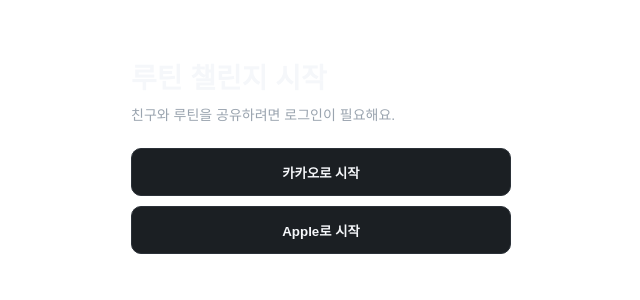
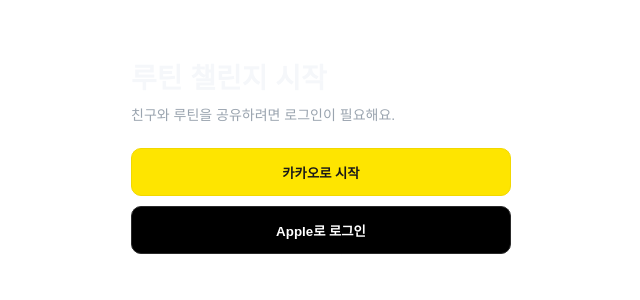
Before and after one commit to jxxh204/routine-app, a Next.js app in the folder apps/web/: page /auth in a window 1280 px wide. Shown: the top 300 px of the page, without its empty margins (319-959 px from the left). Built offline with nearby package versions, Linux system fonts and the light colour scheme; no server answers.

Commit message:
feat(web): align social login button UI with provider guidelines

```diff
--- a/apps/web/src/app/auth/page.tsx
+++ b/apps/web/src/app/auth/page.tsx
@@ -2,14 +2,9 @@
 
 import { useMemo, useState } from 'react';
 
+import { getSocialButtonConfig } from '@/lib/social-button-guideline';
 import { getEnabledProviders, type SocialProvider } from '@/lib/social-auth-policy';
 import { startSocialLogin } from '@/lib/social-login';
-
-const labels: Record<SocialProvider, string> = {
-  kakao: '카카오로 시작',
-  apple: 'Apple로 시작',
-  google: 'Google로 시작',
-};
 
 export default function AuthPage() {
   const [pending, setPending] = useState<SocialProvider | null>(null);
@@ -37,6 +32,7 @@ export default function AuthPage() {
       <section style={{ marginTop: 24, display: 'grid', gap: 10 }}>
         {providers.map((provider) => {
           const isBusy = pending === provider;
+          const config = getSocialButtonConfig(provider);
 
           return (
             <button
@@ -44,17 +40,12 @@ export default function AuthPage() {
               onClick={() => void onClickProvider(provider)}
               disabled={Boolean(pending)}
               style={{
-                height: 48,
-                borderRadius: 10,
-                border: '1px solid #2b3138',
-                background: '#1b1f23',
-                color: '#f5f7fa',
-                fontWeight: 700,
+                ...config.style,
+                opacity: pending && !isBusy ? 0.6 : 1,
                 cursor: pending ? 'default' : 'pointer',
-                opacity: pending && !isBusy ? 0.6 : 1,
               }}
             >
-              {isBusy ? '처리 중...' : labels[provider]}
+              {isBusy ? '처리 중...' : config.label}
             </button>
           );
         })}
--- /dev/null
+++ b/apps/web/src/lib/social-button-guideline.ts
@@ -0,0 +1,52 @@
+import type { CSSProperties } from 'react';
+
+import type { SocialProvider } from '@/lib/social-auth-policy';
+
+export type SocialButtonConfig = {
+  label: string;
+  style: CSSProperties;
+};
+
+const baseStyle: CSSProperties = {
+  height: 48,
+  borderRadius: 10,
+  fontWeight: 700,
+  cursor: 'pointer',
+  border: '1px solid transparent',
+};
+
+export function getSocialButtonConfig(provider: SocialProvider): SocialButtonConfig {
+  if (provider === 'kakao') {
+    return {
+      label: '카카오로 시작',
+      style: {
+        ...baseStyle,
+        background: '#FEE500',
+        color: '#191919',
+        borderColor: '#F2D800',
+      },
+    };
+  }
+
+  if (provider === 'apple') {
+    return {
+      label: 'Apple로 로그인',
+      style: {
+        ...baseStyle,
+        background: '#000000',
+        color: '#FFFFFF',
+        borderColor: '#2A2A2A',
+      },
+    };
+  }
+
+  return {
+    label: 'Google로 로그인',
+    style: {
+      ...baseStyle,
+      background: '#FFFFFF',
+      color: '#1F1F1F',
+      borderColor: '#DADCE0',
+    },
+  };
+}
```
Also changed, not shown: 3 other files (tests, documents, lock files or other folders).
